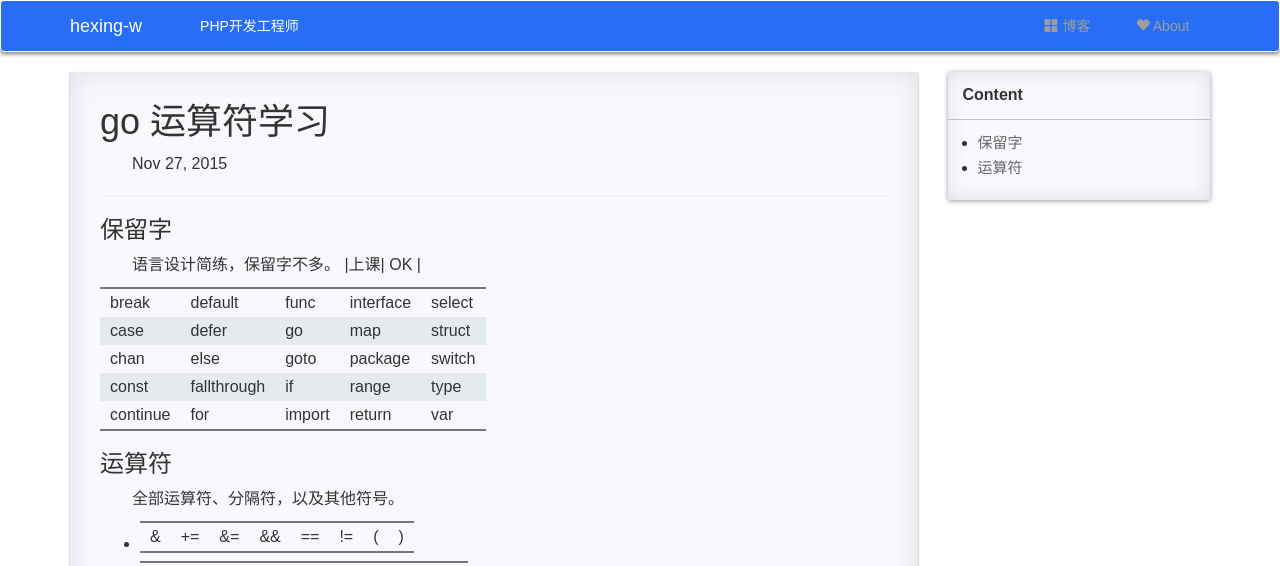
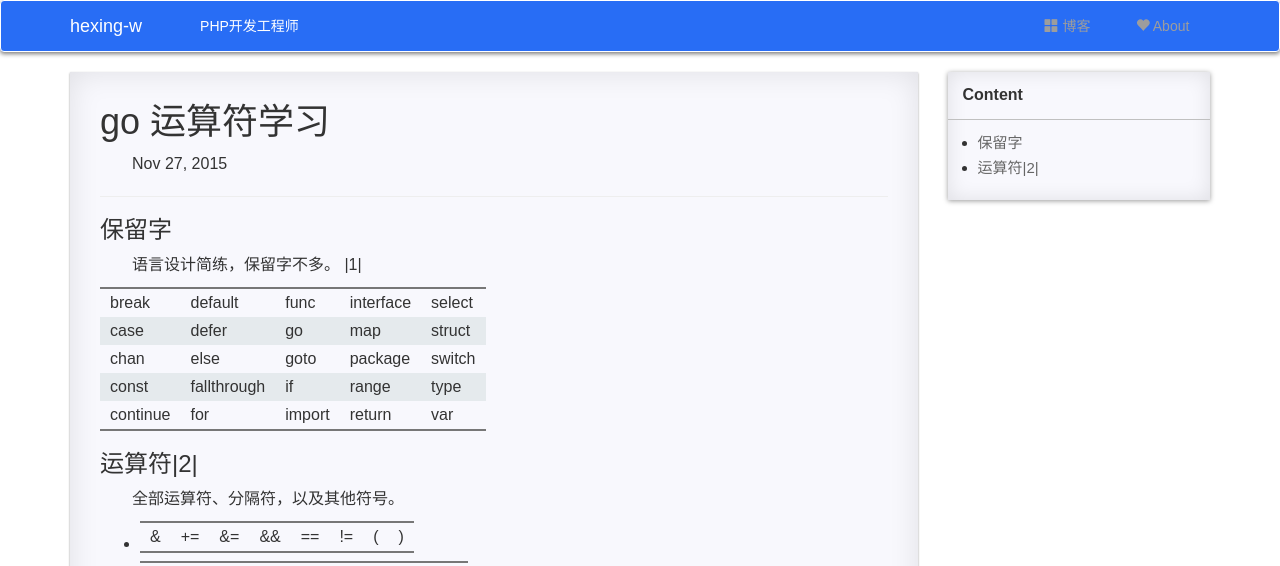
Before and after one commit to hexing-w/hexing-w.github.io, a Jekyll site: the page built from _posts/2015-11-30-go表达式.md, in a window 1280 px wide. Shown: the top 566 px of the page. Built offline with Jekyll 4.4.1, drawn with Linux system fonts in a browser that asks for light colours; nearby versions of some CDN libraries; comment, search, counter and statistics services are not loaded; a style sheet for code colours, icons or effects is not loaded.

Commit message:
press.go posts update : exit > :::;;;; ; ; '; ;;;;

```diff
--- a/_posts/2015-11-30-go表达式.md
+++ b/_posts/2015-11-30-go表达式.md
@@ -12,7 +12,7 @@ excerpt: go
 ###保留字
 
 语言设计简练，保留字不多。
-|上课|  OK  |
+|1|
 
 break   |  default   | func | interface | select
 case    |  defer 	 | go   |	  map 	| struct
@@ -20,7 +20,7 @@ chan    |  else      | goto |	package	| switch
 const   | fallthrough| if   |  range 	| type
 continue|   for      |import|  return   | var
 
-###运算符
+###运算符|2|
 
 全部运算符、分隔符，以及其他符号。
 +  | &	| += | &=  | &&  | ==  | !=  | (  | )
```
